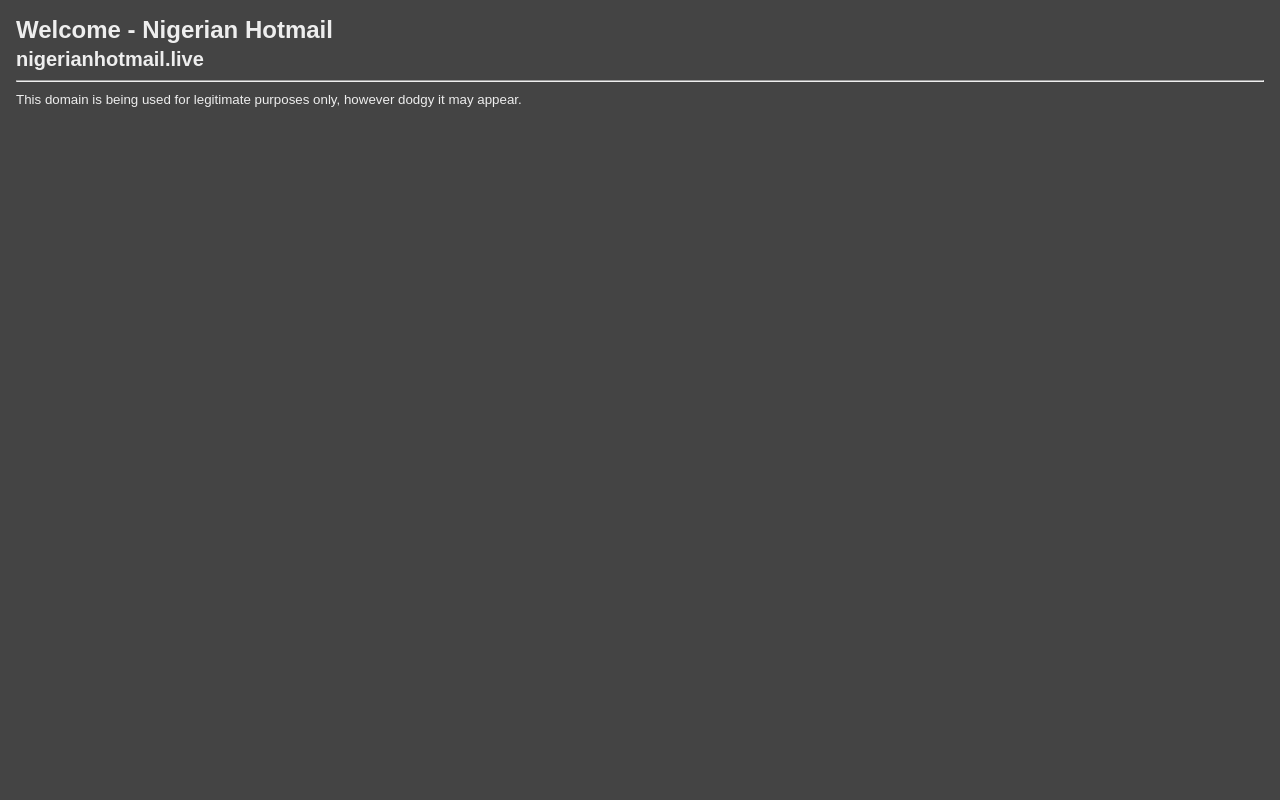
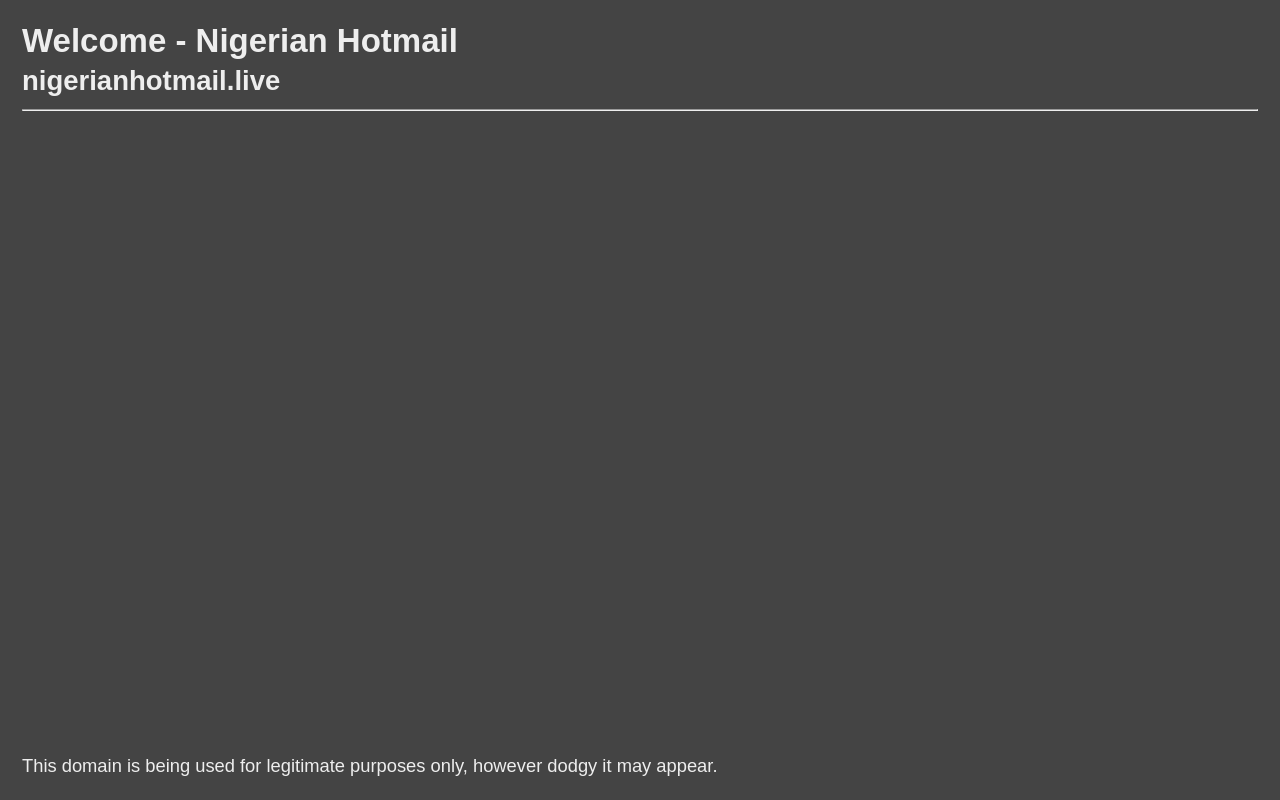
Before and after one commit to MattIPv4/nigerianhotmail.live, a plain HTML site: page index.html in a window 1280 px wide. Drawn offline with Linux system fonts and the light colour scheme.

Commit message:
sizing fixes

```diff
--- a/index.html
+++ b/index.html
@@ -13,6 +13,8 @@
             font-family: sans-serif;
             padding: 0;
             margin: 0;
+            height: 100%;
+            font-size: 22px;
         }
 
         h1, p {
@@ -23,6 +25,7 @@
             display: flex;
             flex-direction: column;
             margin: 1rem;
+            height: calc(100% - 2rem);
         }
 
         body > section {
```
